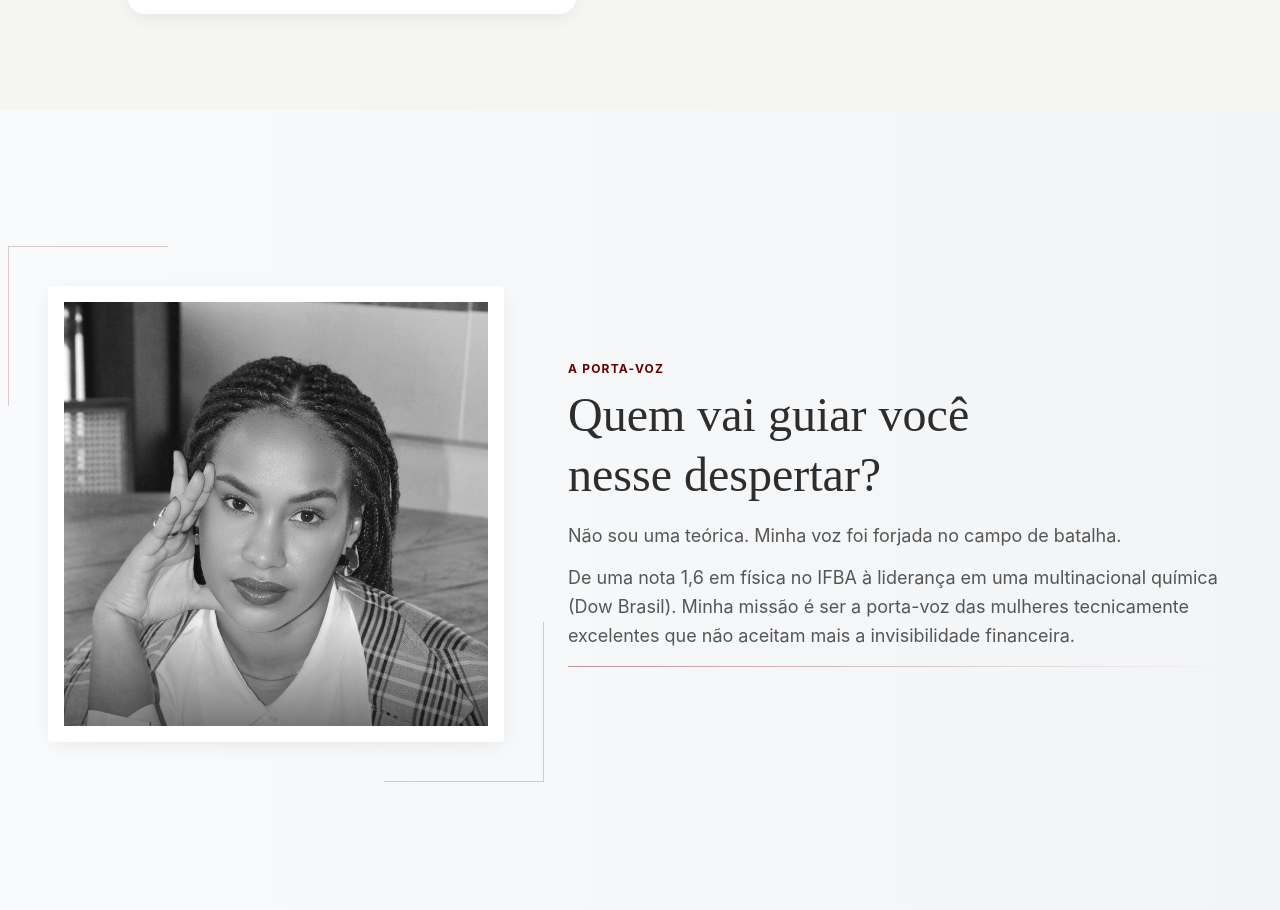
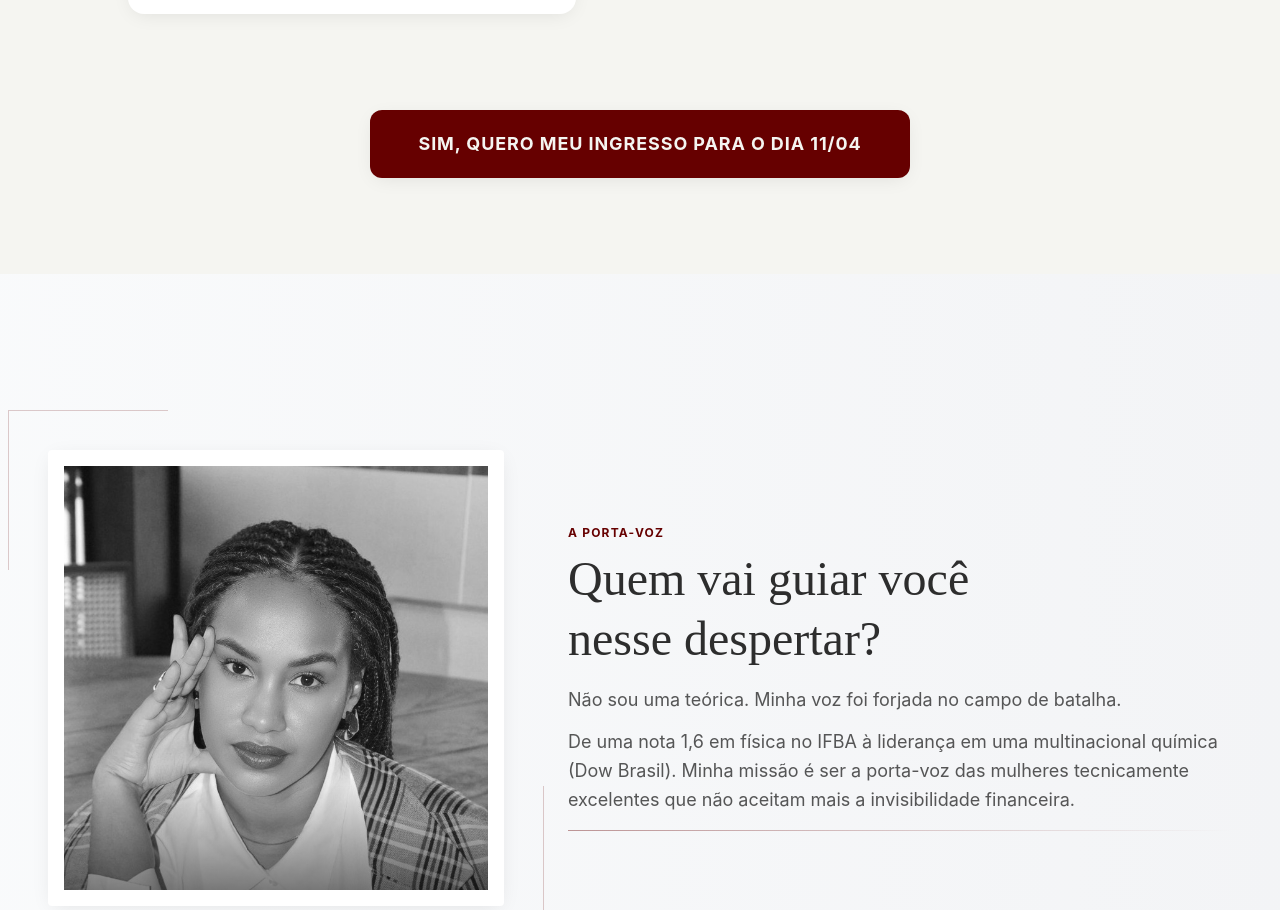
Before and after one commit to ZeferLAB/LP_Izabel_Marco, a React (Vite) app: page / in a window 1280 px wide. Shown: the part 4970-5880 px from the top of the page. Built offline with nearby package versions, Linux system fonts and the light colour scheme.

Commit message:
feat: adiciona botao cta no final da secao programacao

```diff
--- a/src/components/Programacao.jsx
+++ b/src/components/Programacao.jsx
@@ -123,6 +123,22 @@ export default function Programacao() {
           </div>
         </div>
 
+        {/* CTA Button */}
+        <motion.div
+          initial={{ opacity: 0, y: 30 }}
+          whileInView={{ opacity: 1, y: 0 }}
+          viewport={{ once: true }}
+          transition={{ duration: 0.6, delay: 0.6 }}
+          className="mt-16 md:mt-24 text-center w-full flex justify-center px-4"
+        >
+          <a
+            href="#offer"
+            className="btn-hero-cta inline-flex justify-center items-center w-full md:w-auto px-8 md:px-12 py-5 text-base md:text-lg rounded-xl uppercase tracking-wider shadow-luxury"
+          >
+            SIM, QUERO MEU INGRESSO PARA O DIA 11/04
+          </a>
+        </motion.div>
+
       </div>
     </section>
   );
```
